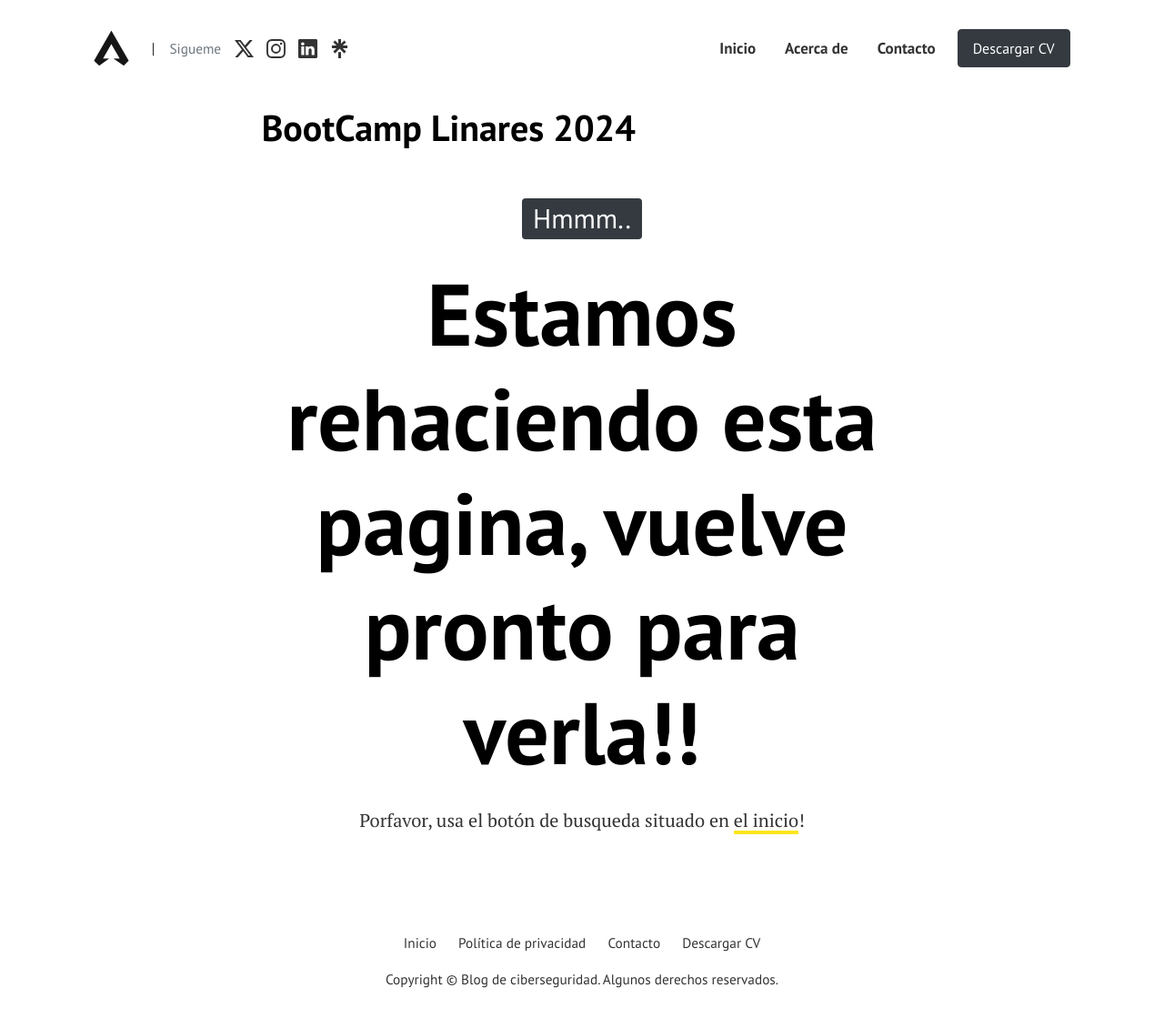
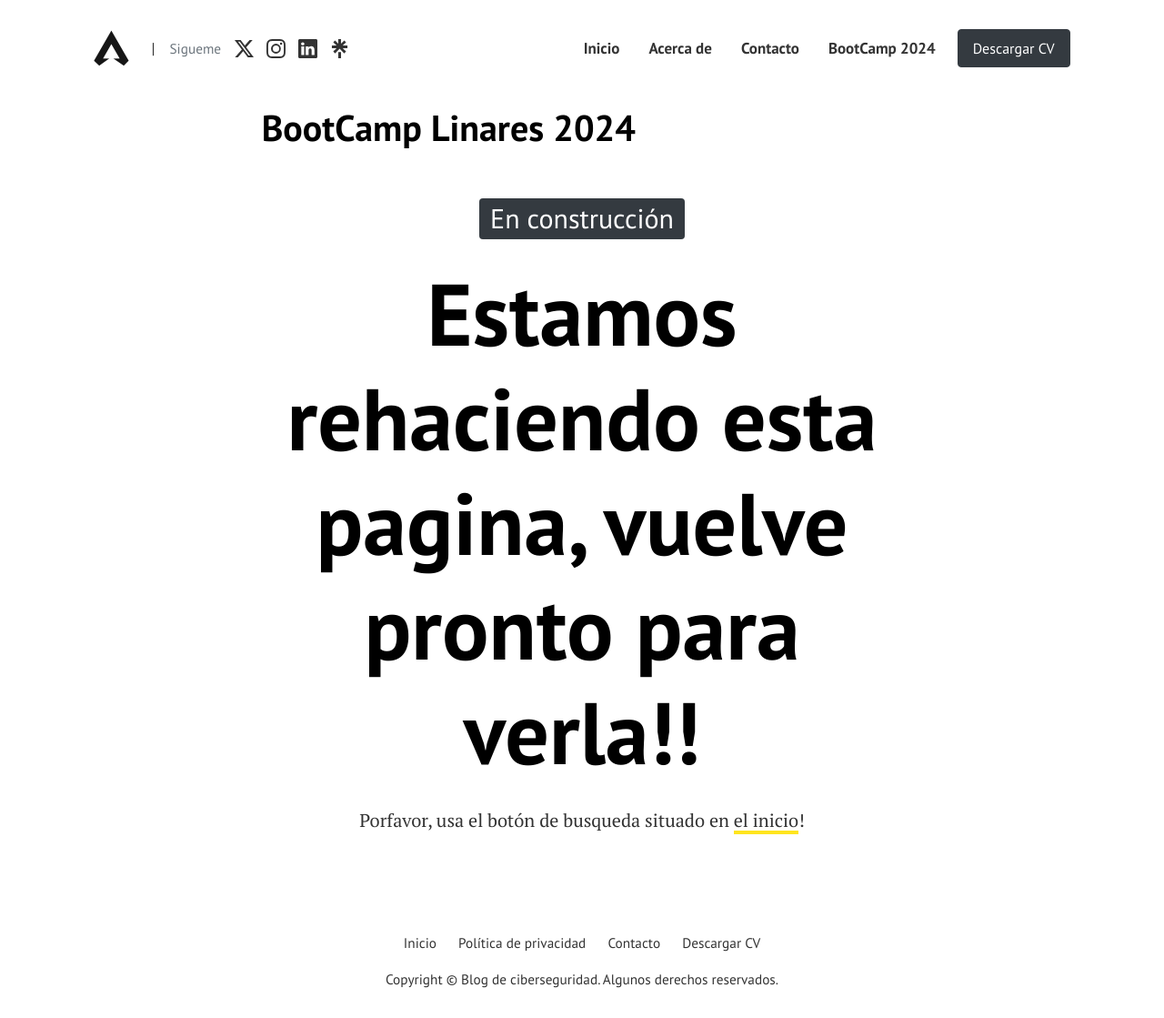
Before and after one commit to nuoframework/nuoframework.github.io, a Jekyll site: the page built from pages/bootcamp.md, in a window 1280 px wide and 1119 px high. Shown: the whole window at 91% size. Built offline with Jekyll 4.4.1, drawn with Linux system fonts in a browser that asks for light colours.

Commit message:
Update pages

```diff
--- a/_data/menus.yml
+++ b/_data/menus.yml
@@ -9,6 +9,9 @@ topmenu:
 
 - title: Contacto
   url: "contacto/"
+
+- title: BootCamp 2024
+  url: "bootcamp2024/"
 
 - title: Descargar CV
   url: 404/
--- a/pages/bootcamp.md
+++ b/pages/bootcamp.md
@@ -5,7 +5,7 @@ permalink: "/bootcamp2024/"
 ---
 
 <div class="text-center">
-<h1 class="mt-5"><span class="badge badge-dark font-weight-normal">Hmmm..</span></h1>
-<h1 class="display-1 mt-4 mb-4"> Estamos rehaciendo esta pagina, vuelve pronto para verla!!</h1>
+<h1 class="mt-5"><span class="badge badge-dark font-weight-normal">En construcción</span></h1>
+<h3 class="display-1 mt-4 mb-4"> Estamos rehaciendo esta pagina, vuelve pronto para verla!!</h3>
 <p>Porfavor, usa el botón de busqueda situado en <a href="{{site.baseurl}}/">el inicio</a>!</p>
 </div>
```
